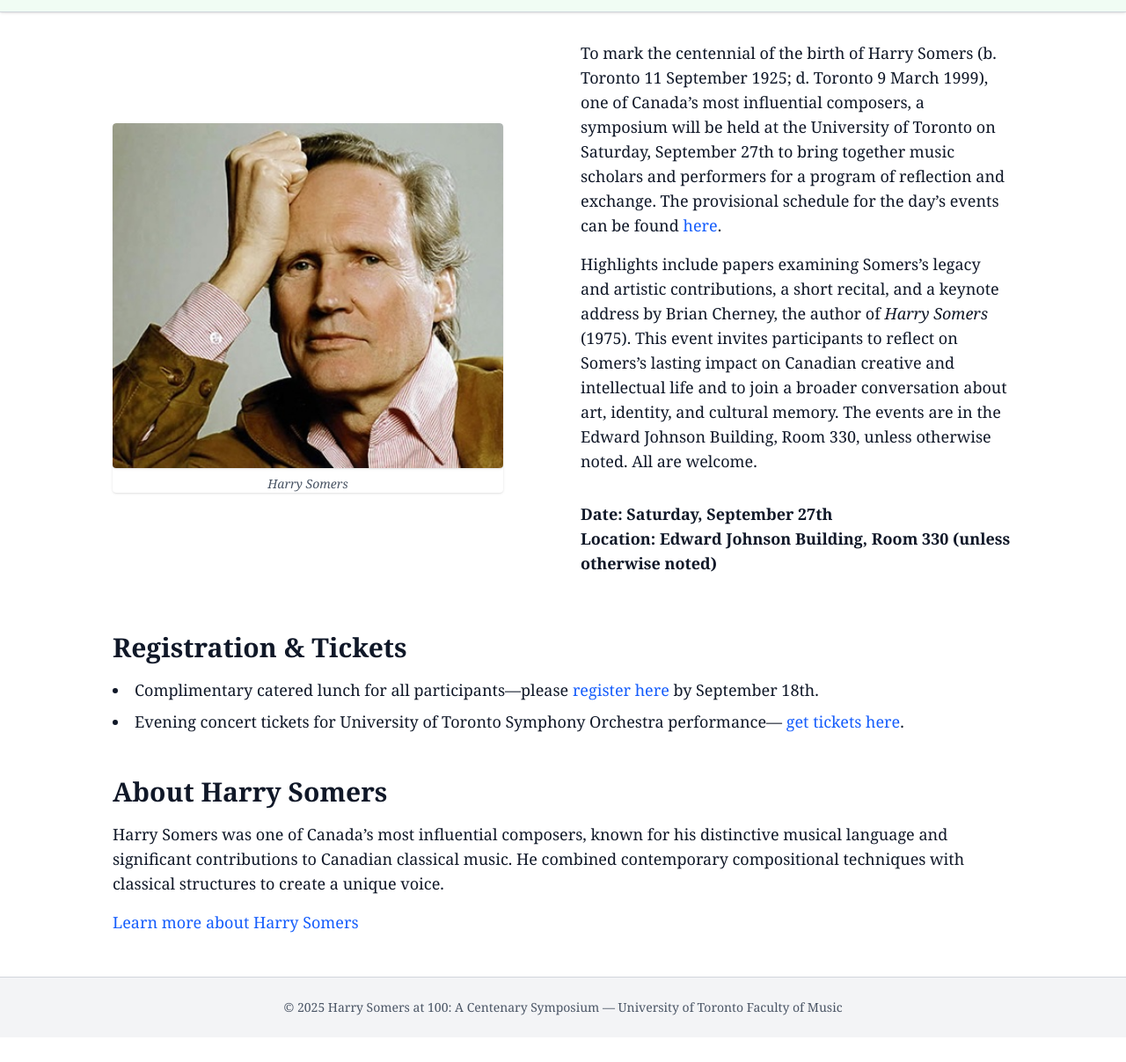
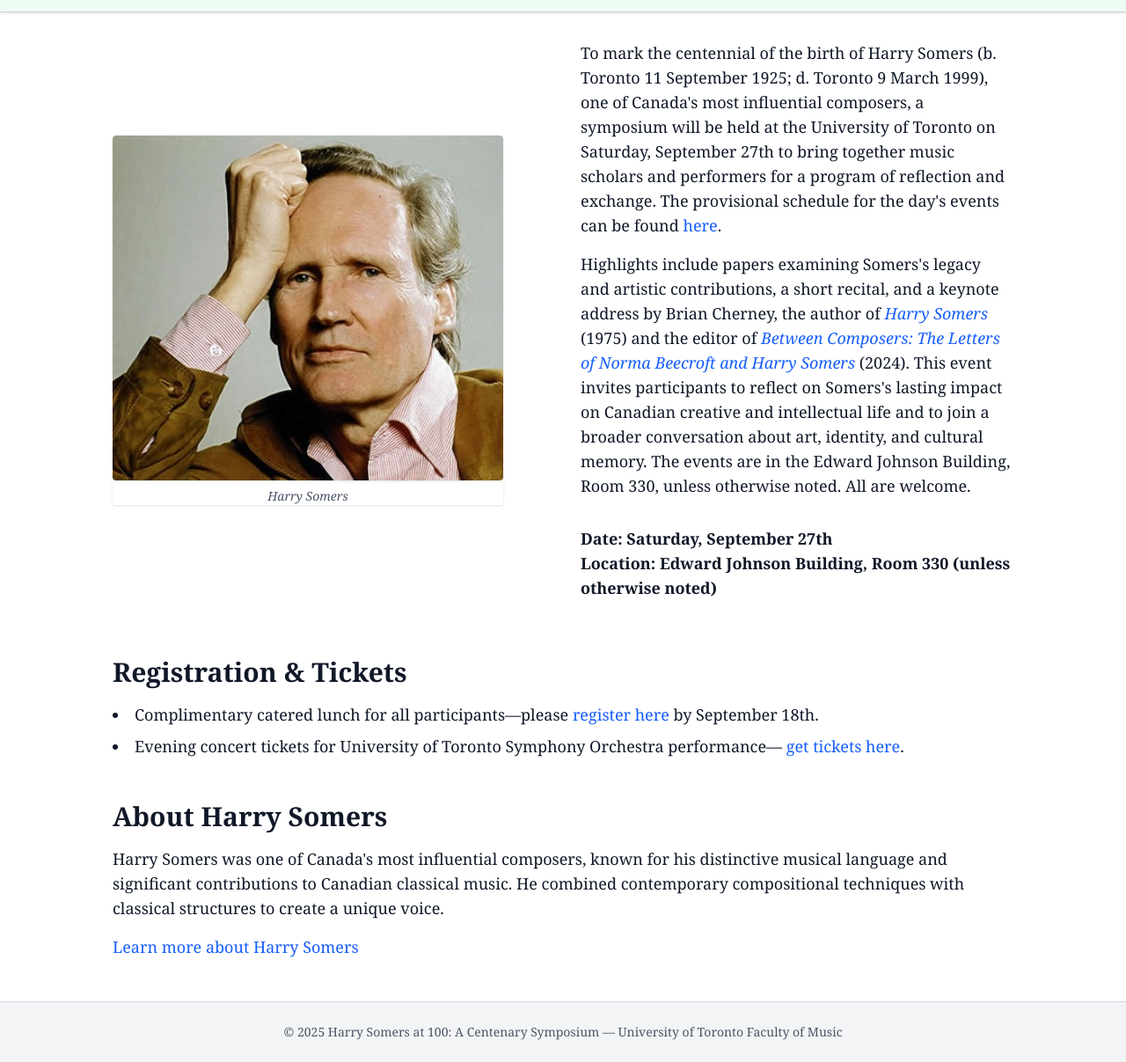
Before and after one commit to amusictheorist/harry-somers-symposium, an Eleventy site: page index.html in a window 1280 px wide. Shown: the part 75-1282 px from the top of the page at 88% size. Before the commit the page ends 1254 px from the top, so only its background shows below. Built offline with nearby package versions, Linux system fonts and the light colour scheme; Eleventy itself is replaced by a stand-in of ours; files that its build step writes are made by us from their sources.

Commit message:
update front page

```diff
--- a/index.html
+++ b/index.html
@@ -19,11 +19,19 @@ title: "Harry Somers at 100: Reflections on His Life and Legacy"
 
     <div class="max-w-xl mx-auto md:mx-0 justify-start">
       <p class="text-base sm:text-lg mb-4">
-        To mark the centennial of the birth of Harry Somers (b. Toronto 11 September 1925; d. Toronto 9 March 1999), one of Canada’s most influential composers, a symposium will be held at the University of Toronto on Saturday, September 27th to bring together music scholars and performers for a program of reflection and exchange. The provisional schedule for the day’s events can be found
+        To mark the centennial of the birth of Harry Somers (b. Toronto 11 September 1925; d. Toronto 9 March 1999), one of Canada's most influential composers, a symposium will be held at the University of Toronto on Saturday, September 27th to bring together music scholars and performers for a program of reflection and exchange. The provisional schedule for the day's events can be found
         <a href="/schedule" class="text-blue-600 hover:underline">here</a>.
       </p>
       <p class="text-base sm:text-lg mb-4">
-        Highlights include papers examining Somers’s legacy and artistic contributions, a short recital, and a keynote address by Brian Cherney, the author of <em>Harry Somers</em> (1975). This event invites participants to reflect on Somers’s lasting impact on Canadian creative and intellectual life and to join a broader conversation about art, identity, and cultural memory. The events are in the Edward Johnson Building, Room 330, unless otherwise noted. All are welcome.
+        Highlights include papers examining Somers's legacy and artistic contributions, a short recital, and a keynote address by Brian Cherney, the author of
+        <a href="https://utppublishing.com/doi/book/10.3138/9781442639089" target="_blank" rel="noopener" class="text-blue-600 hover:underline">
+          <em>Harry Somers</em>
+        </a>
+        (1975) and the editor of
+        <a href="https://www.mqup.ca/between-composers-products-9780228022749.php" target="_blank" rel="noopener" class="text-blue-600 hover:underline">
+          <em>Between Composers: The Letters of Norma Beecroft and Harry Somers</em>
+        </a>
+         (2024). This event invites participants to reflect on Somers's lasting impact on Canadian creative and intellectual life and to join a broader conversation about art, identity, and cultural memory. The events are in the Edward Johnson Building, Room 330, unless otherwise noted. All are welcome.
       </p>
 
       <p class="text-base sm:text-lg font-semibold mt-8">
@@ -51,7 +59,7 @@ title: "Harry Somers at 100: Reflections on His Life and Legacy"
 <section>
   <h2 class="text-2xl sm:text-3xl font-semibold mb-4">About Harry Somers</h2>
   <p class="text-base sm:text-lg mb-4">
-    Harry Somers was one of Canada’s most influential composers, known for his distinctive musical language and significant contributions to Canadian classical music. He combined contemporary compositional techniques with classical structures to create a unique voice.
+    Harry Somers was one of Canada's most influential composers, known for his distinctive musical language and significant contributions to Canadian classical music. He combined contemporary compositional techniques with classical structures to create a unique voice.
   </p>
   <p class="text-base sm:text-lg">
     <a href="/about/" class="text-blue-600 hover:underline">Learn more about Harry Somers</a>
```
